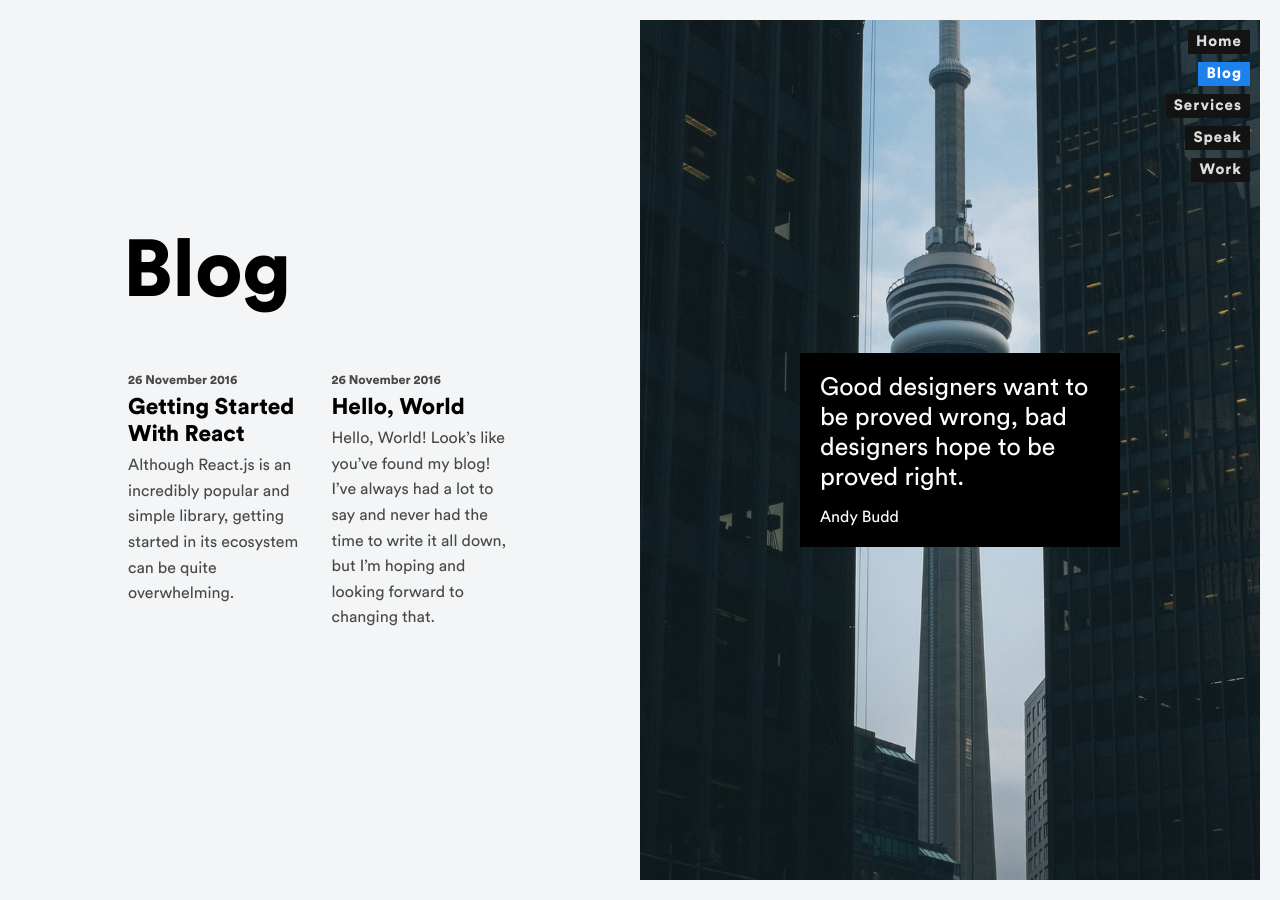
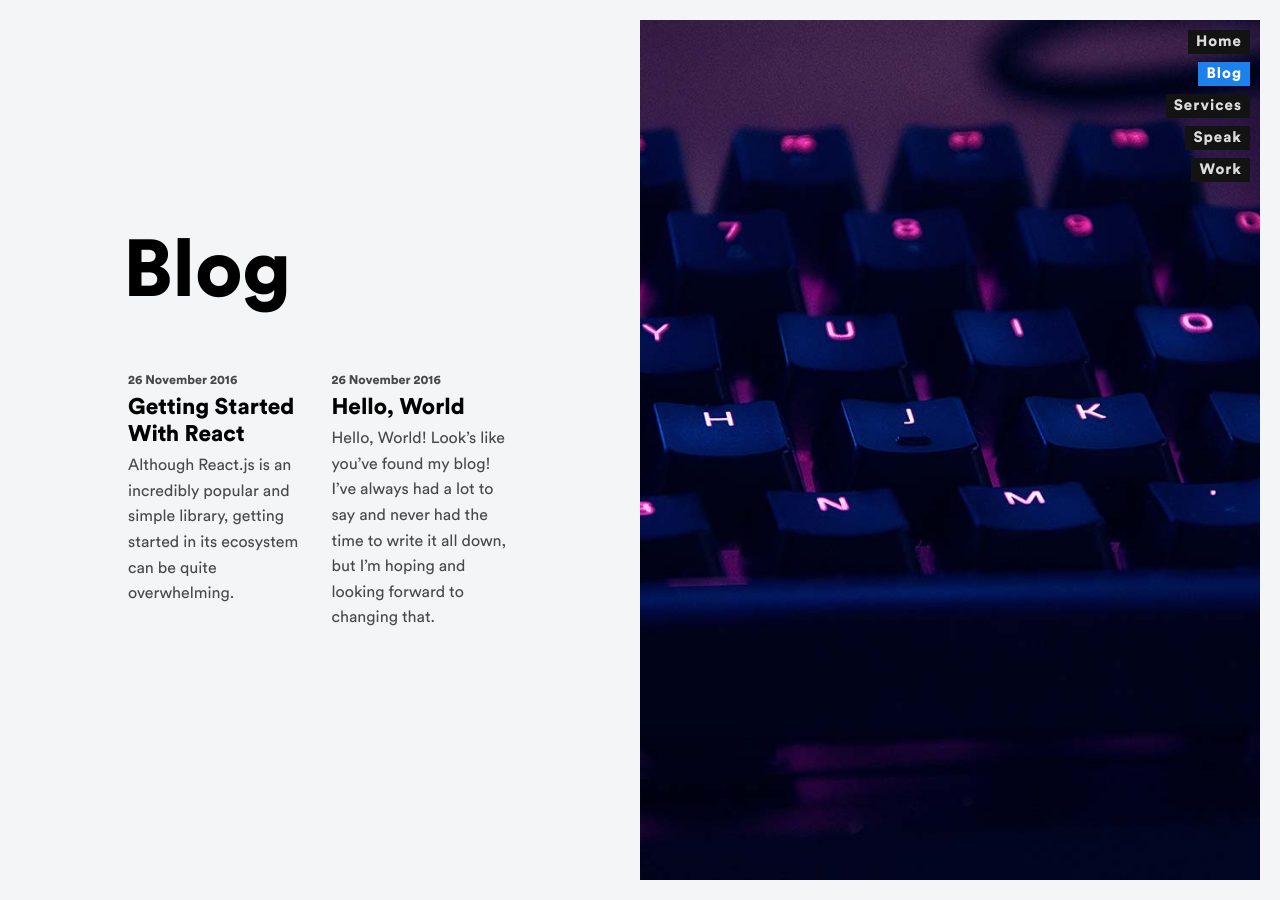
Before and after one commit to harisaurus/harisaurus.github.io, a Jekyll site: the page built from blog.html, in a window 1280 px wide. Built offline with Jekyll 4.4.1, drawn with Linux system fonts in a browser that asks for light colours.

Commit message:
update images, hide overlay quotes

```diff
--- a/_layouts/home.html
+++ b/_layouts/home.html
@@ -4,14 +4,7 @@
   <body class="{{page.bodyClass}}">
     {% include header.html %}
     <div class="pageWrapper">
-      <div class="pageWrapper-image" style="background-image: url({{site.baseurl}}/{{page.pageWrapperImage}})">
-        {% if page.pageWrapperQuote %}
-        <span class="pageWrapper-quote">{{page.pageWrapperQuote}}
-          <span class="pageWrapper-author">{{page.pageWrapperAuthor}}</span>
-        </span>
-        {% endif %}
-      </div>
-
+      <div class="pageWrapper-image" style="background-image: url({{site.baseurl}}/{{page.pageWrapperImage}})"></div>
       <div class="pageWrapper-content">
         {{ content }}
       </div>
--- a/blog.html
+++ b/blog.html
@@ -2,9 +2,9 @@
 layout: home
 title: Blog
 permalink: /blog/
-pageWrapperImage: images/toronto.jpg
-pageWrapperQuote: "Good designers want to be proved wrong, bad designers hope to be proved right."
-pageWrapperAuthor: "Andy Budd"
+pageWrapperImage: images/keyboard.jpg
+pageWrapperQuote: "We are all apprentices in a craft where no one ever becomes a master."
+pageWrapperAuthor: "Ernest Hemingway"
 excerpt: "A collection of aricles, ideas and tutorials written by Haris Mahmood."
 ---
 
--- a/speak.html
+++ b/speak.html
@@ -2,7 +2,7 @@
 layout: home
 title: Speak
 permalink: /speak/
-pageWrapperImage: images/fitc-toronto-2016.jpg
+pageWrapperImage: images/haris-devott.jpg
 pageWrapperQuote: "When you believe a thing, believe it all the way, implicitly and unquestionably."
 pageWrapperAuthor: "Walt Disney"
 excerpt: "I've had the opportunity to share my ideas and thoughts at various occassions in the past. This is a list of events I have spoken at in the past and will be speaking at in the near future."
```
Also changed, not shown: services.md (+1 -1 lines), images/dark-room.jpg (added), images/haris-devott.jpg (added), images/keyboard.jpg (added).
